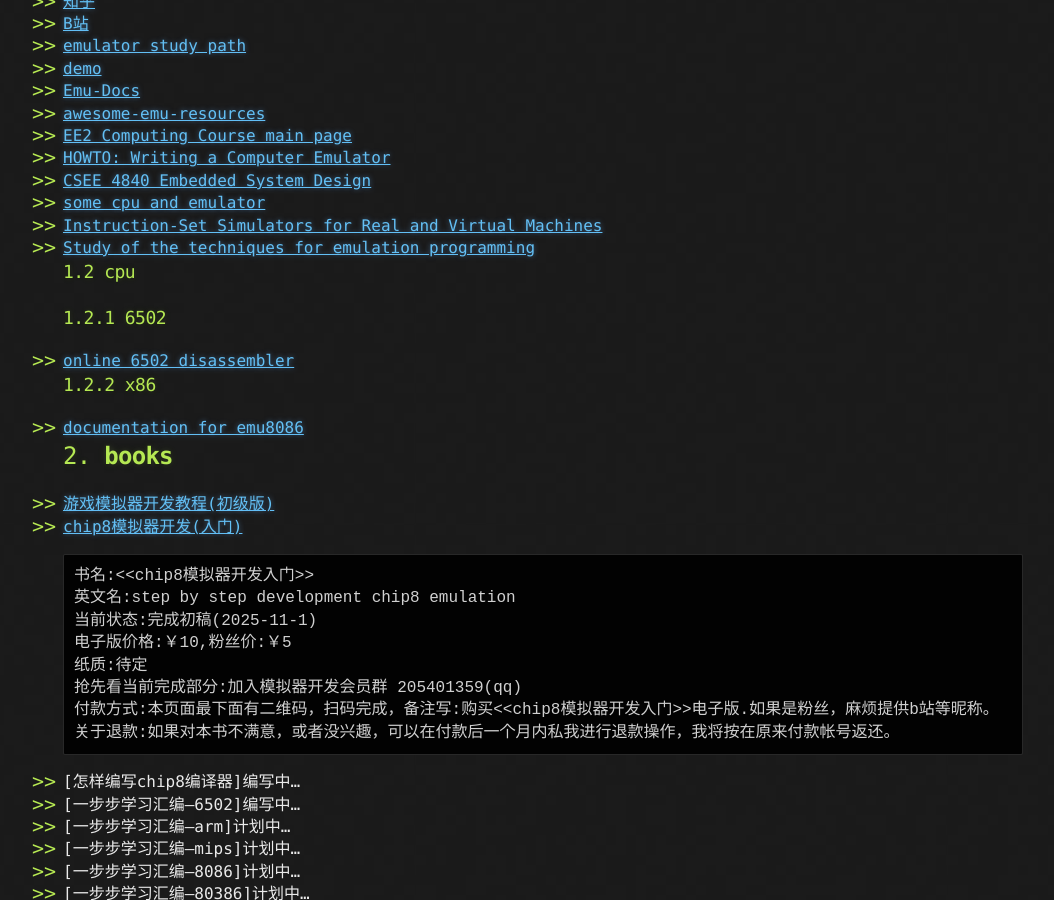
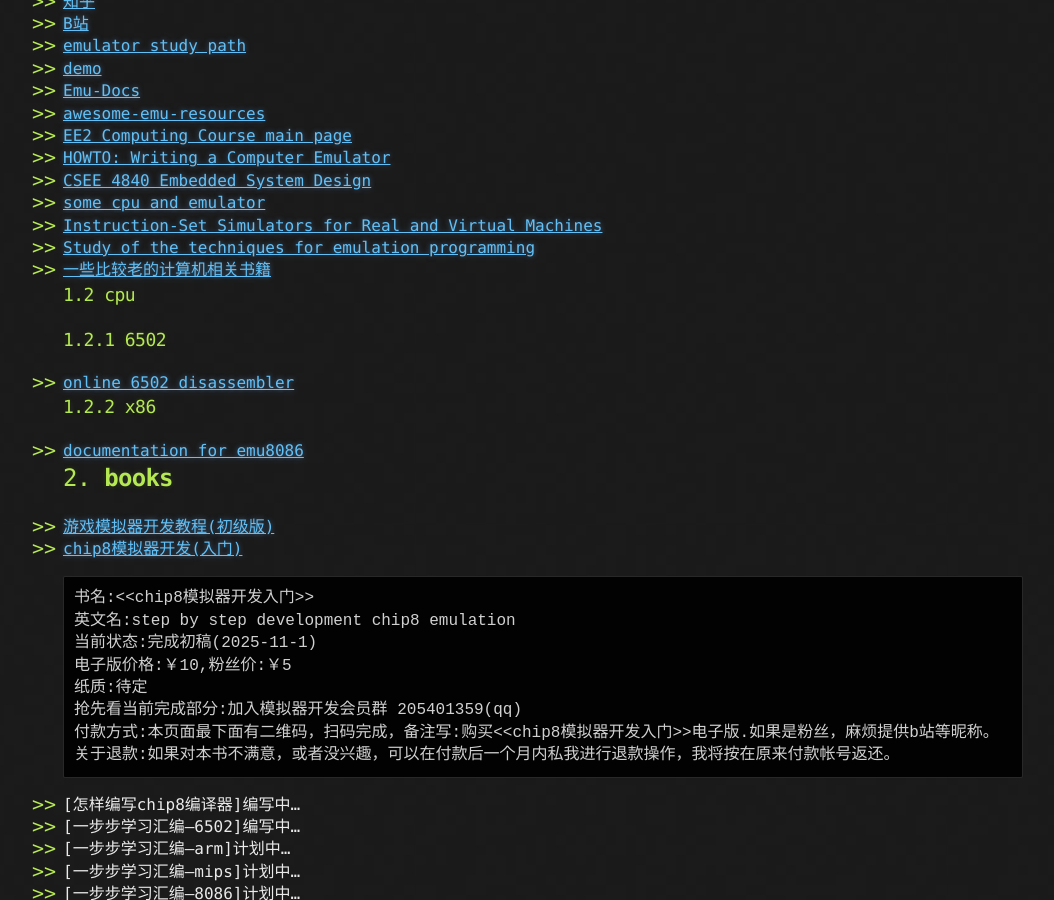
Before and after one commit to jinjiacun123/jinjiacun123.github.io, a Jekyll site: the page built from index.md, in a window 1280 px wide and 900 px high, scrolled down 540 px. Shown: the whole window, without its empty margins (117-1171 px from the left). Built offline with Jekyll 4.4.1, drawn with Linux system fonts in a browser that asks for light colours; our own code applies the rules of GitHub Pages for plain Markdown files.

Commit message:
Update index.md
添加一些比较老的计算机书籍，基本版权过期的。

```diff
--- a/index.md
+++ b/index.md
@@ -25,6 +25,7 @@ layout: default
  * [some cpu and emulator](https://www.zophar.net/)
  * [Instruction-Set Simulators for Real and Virtual Machines](http://www.xsim.com/)
  * [Study of the techniques for emulation programming](http://www.xsim.com/papers/Bario.2001.emubook.pdf)
+ * [一些比较老的计算机相关书籍](http://www.rsp-italy.it/IT/Books/)
 ### 1.2 cpu
 ### 1.2.1 6502
  * [online 6502 disassembler](https://jborza.com/post/2021-06-08-6502-disassembler/)
```
